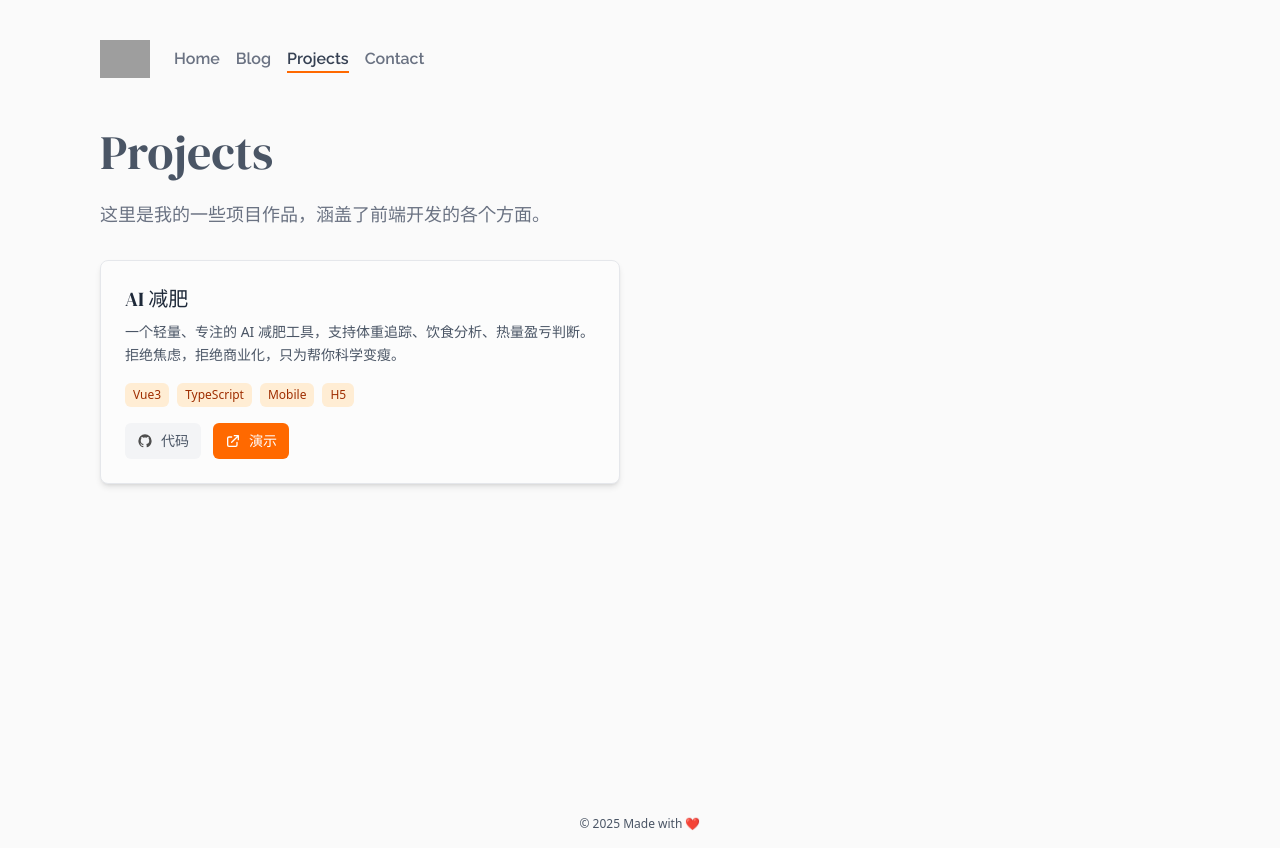
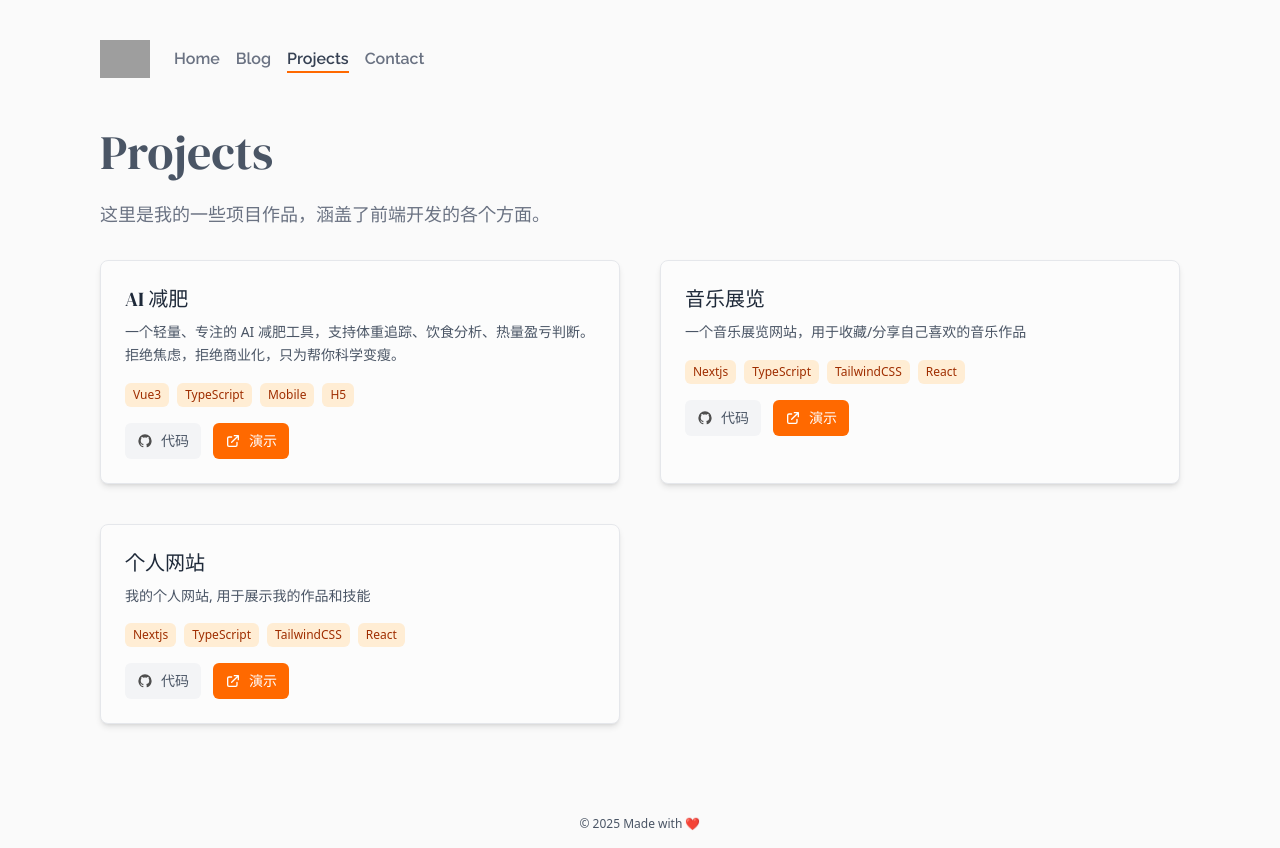
Before and after one commit to FoundDream/ziwen.icu, a Next.js app: page /projects in a window 1280 px wide. Built offline with nearby package versions, Linux system fonts and the light colour scheme; grey boxes are pictures that could not be loaded.

Commit message:
chore: 添加项目

```diff
--- a/posts/how-to-build-a-lightweight-blog-system-with-nextjs.md
+++ b/posts/how-to-build-a-lightweight-blog-system-with-nextjs.md
@@ -2,8 +2,6 @@
 title: 如何使用 Next.js 和 Marked 搭建轻量级博客系统
 date: 2025-01-27
 ---
-
-# 如何使用 Next.js 和 Marked 搭建轻量级博客系统
 
 在现代 Web 开发中，搭建一个高性能、易维护的博客系统并不需要复杂的 CMS 或数据库。本文将详细介绍如何使用 Next.js 15 和 Marked 库，仅通过几个核心依赖就能构建一个功能完整的博客系统。
 
--- a/src/app/projects/page.tsx
+++ b/src/app/projects/page.tsx
@@ -20,6 +20,24 @@ const projects: Project[] = [
     technologies: ["Vue3", "TypeScript", "Mobile", "H5"],
     githubUrl: "https://github.com/FoundDream/lose-weight-app",
     liveUrl: "https://lose-weight-app.vercel.app/",
+    status: "in-progress",
+  },
+  {
+    id: 2,
+    title: "音乐展览",
+    description: "一个音乐展览网站，用于收藏/分享自己喜欢的音乐作品",
+    technologies: ["Nextjs", "TypeScript", "TailwindCSS", "React"],
+    githubUrl: "https://github.com/FoundDream/music-player",
+    liveUrl: "https://music-player-chi-rouge.vercel.app/",
+    status: "in-progress",
+  },
+  {
+    id: 3,
+    title: "个人网站",
+    description: "我的个人网站, 用于展示我的作品和技能",
+    technologies: ["Nextjs", "TypeScript", "TailwindCSS", "React"],
+    githubUrl: "https://github.com/FoundDream/ziwen.icu",
+    liveUrl: "https://ziwen.icu/",
     status: "in-progress",
   },
 ];
```
